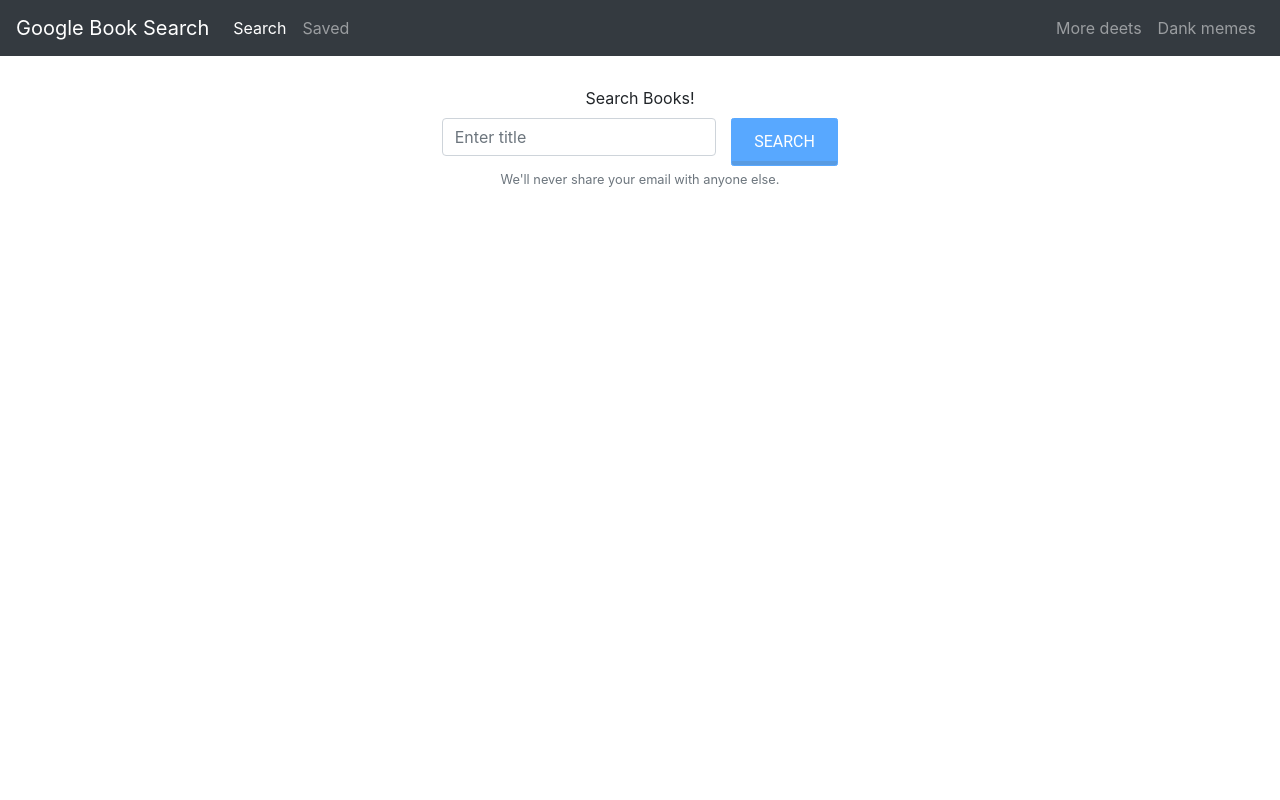
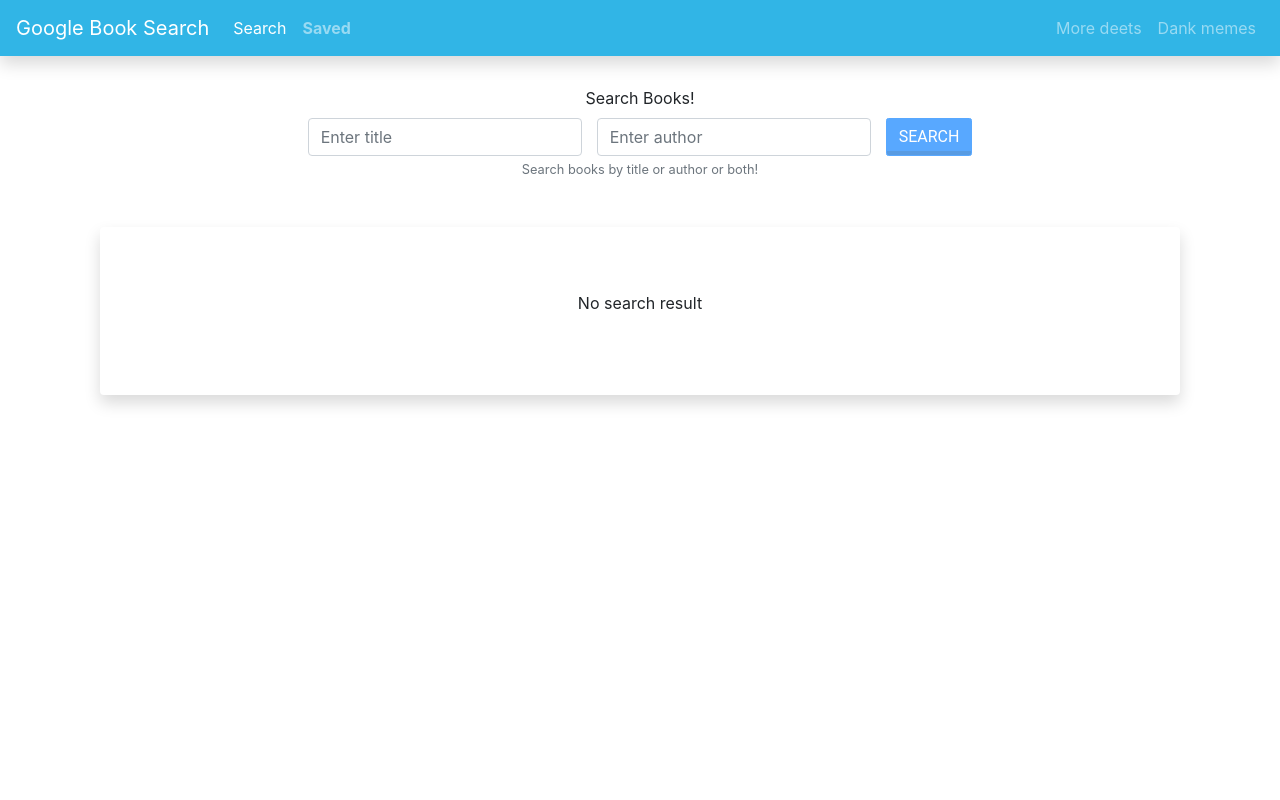
Before and after one commit to schoe14/Google-Books-Search, a React (Create React App) app in the folder client/: page / in a window 1280 px wide. Shown: the top 800 px of the page. Built offline with nearby package versions, Linux system fonts and the light colour scheme.

Commit message:
Add author search function, format navbar and modify the function to render results

```diff
--- a/client/src/components/Navigation/index.js
+++ b/client/src/components/Navigation/index.js
@@ -11,8 +11,7 @@
   }, [path]);
 
   return (
-    <Navbar collapseOnSelect expand="lg" bg="dark" variant="dark" style={{ position: "sticky",
-      width: "100%" }}>
+    <Navbar collapseOnSelect expand="lg" sticky="top" className="shadow bg-white" bg="dark" variant="dark">
       <Navbar.Brand href="/" onClick={() => setPath("/")}>Google Book Search</Navbar.Brand>
       <Navbar.Toggle aria-controls="responsive-navbar-nav" />
       <Navbar.Collapse id="responsive-navbar-nav">
@@ -20,12 +19,12 @@
           <Nav.Link href="/search" onClick={() => setPath("/search")} className={
             window.location.pathname === "/" || window.location.pathname === "/search"
               ? "nav-link active"
-              : "nav-link"
+              : "nav-link inactive"
           }>Search</Nav.Link>
           <Nav.Link href="/saved" onClick={() => setPath("/saved")} className={
             window.location.pathname === "/saved"
               ? "nav-link active"
-              : "nav-link"
+              : "nav-link inactive"
           }>Saved</Nav.Link>
           {/* <NavDropdown title="Dropdown" id="collasible-nav-dropdown">
             <NavDropdown.Item href="#action/3.1">Action</NavDropdown.Item>
@@ -40,7 +39,7 @@
           <Nav.Link eventKey={2} href="#memes">Dank memes</Nav.Link>
         </Nav>
       </Navbar.Collapse>
-    </Navbar>
+    </Navbar >
   )
 }
 
--- a/client/src/components/Navigation/style.css
+++ b/client/src/components/Navigation/style.css
@@ -1,4 +1,14 @@
-.navbar {
-    position: sticky;
-    width: 100%;
+.navbar,
+.navbar-default {
+    background-color: #31b5e6 !important;
 }
+
+.nav-link:hover{
+    color: #fff !important;
+    text-decoration: none;
+}
+
+.inactive {
+    /* color: #d3d3d3 !important; */
+    font-weight: 700 !important;
+}
--- a/client/src/components/SearchResults/index.js
+++ b/client/src/components/SearchResults/index.js
@@ -1,11 +1,13 @@
 import React, { useState, useEffect } from "react";
 // import { Link } from "react-router-dom";
-import { Container, Card, Row, Col } from "react-bootstrap";
+import { Container, Card, Row, Col, Jumbotron } from "react-bootstrap";
 import API from "../../utils/API";
+import "./style.css";
 
 function SearchResults({ searches }) {
-    // useEffect(() => {
-    // }, [])
+
+    useEffect(() => {
+    }, [])
 
     function handleBtnClick(event) {
         event.preventDefault();
@@ -52,6 +54,7 @@
                 if (res.status === 200) {
                     const btnClicked = document.getElementById(id);
                     btnClicked.value = "V";
+                    btnClicked.setAttribute("disabled", "disabled")
                 }
             })
             .catch(err => console.log(err));;
@@ -60,38 +63,46 @@
     return (
 
         <Container style={{ minHeight: "50vh" }}>
-            {searches ? (searches.map((search, index) => {
-                console.log(searches)
+            {searches.length > 0 ? (searches.map((search, index) => {
                 console.log(search)
 
                 return (
-                    <div key={`${search.title}-${index}`}>
-                        <Row id="title-row" style={{ marginTop: "50px", textAlign: "center" }}>
-                            <Col>
-                                <Card.Title>{search.title}</Card.Title>
-                                <Card.Subtitle className="text-muted">by {search.authors.toString()}</Card.Subtitle>
+                    <div className="mt-5" key={`${search.title}-${index}`} id="book-info">
+                        <Row id="title-row" style={{ textAlign: "center" }}>
+                            <Col id="title-col" className="p-0">
+                                <Card className="p-2">
+                                    <Card.Title>{search.title}</Card.Title>
+                                    <Card.Subtitle className="text-muted">by {search.authors.toString()}</Card.Subtitle>
+                                </Card>
                             </Col>
                         </Row>
-                        <Row id="content-row" style={{}}>
-                            <Col md={3}>
+                        <Row id="content-row" className="p-4 shadow bg-white rounded" style={{}}>
+                            <Col md={3} id="image-col">
                                 <Row className="justify-content-center p-2" style={{}}>
-                                    <img className="img-fluid rounded mb-md-0" src={search.imageLinks.thumbnail} alt="" />
+                                    <img className="img-fluid rounded mb-md-0 w-100" src={search.imageLinks.thumbnail ?
+                                        search.imageLinks.thumbnail : "https://placehold.it/200x200"} alt="" style={{ maxWidth: "200px" }} />
                                 </Row>
                                 <Row className="justify-content-center p-2" style={{}}>
                                     <a className="btn btn-primary" href={search.infoLink} target="blank">Link</a>
                                     <input type="button" className="btn btn-primary" id={index} onClick={handleBtnClick} value="Save"></input>
                                 </Row>
                             </Col>
-                            <Col md={9} id="description">
-                                {/* <h5>{search.title}</h5> */}
-                                {/* <Card.Subtitle className="mb-2 text-muted">by {search.authors.toString()}</Card.Subtitle> */}
-                                <p className="detail">{search.description}</p>
-
+                            <Col md={9} id="description-col">
+                                {search.description ? <div className="detail">{search.description}</div> :
+                                    <div style={{ textAlign: "center" }}>No Description Available</div>}
                             </Col>
                         </Row>
                     </div>
                 )
-            })) : (<Row>Nothing to display</Row>)
+            })) : (
+                    <Jumbotron fluid className="mt-5 shadow bg-white rounded" id="no-content">
+                        <Container style={{ textAlign: "center" }}>
+                            <p>
+                                No search result
+                            </p>
+                        </Container>
+                    </Jumbotron>
+                )
             }
         </Container>
     )
--- /dev/null
+++ b/client/src/components/SearchResults/style.css
@@ -0,0 +1,5 @@
+@media all and (max-width:768px) {
+    .detail {
+        text-align: center;
+    }
+}
--- a/client/src/pages/Search.js
+++ b/client/src/pages/Search.js
@@ -8,26 +8,20 @@
 
 function Search() {
     // Setting our component's initial state
-    const [formObject, setFormObject] = useState({});
+    const [formObject, setFormObject] = useState({
+        title: "",
+        author: ""
+    });
     const [searches, setSearches] = useState([]);
+    const [query, setQuery] = useState();
 
     // // Load all books and store them with setBooks
-    // useEffect(() => {
-    // }, [])
-
-    // // Loads all books and sets them to books
-    // function loadBooks() {
-    //     API.getBooks()
-    //         .then(res =>
-    //             setBooks(res.data)
-    //         )
-    //         .catch(err => console.log(err));
-    // };
+    useEffect(() => {
+    }, [])
 
     // Handles updating component state when the user types into the input field
     function handleInputChange(event) {
         const { name, value } = event.target;
-        console.log(name + " and " + value);
         setFormObject({ ...formObject, [name]: value });
     };
 
@@ -35,34 +29,38 @@
     // Then reload books from the database
     function handleFormSubmit(event) {
         event.preventDefault();
-        if (formObject.title) {
+        if (formObject.title || formObject.author) {
 
-            // console.log(formObject);
+            console.log(formObject);
 
-            // API.searchBook(formObject.title)
+            API.searchBook(formObject.title, formObject.author)
+                // .then(res => {
+                //     res.data.items.map(item => {
+                //         console.log(item.volumeInfo)
+                //         console.log(searches)
+                //         setSearches(searches => searches.concat(item.volumeInfo));
+                //     })
+                // })
+                // .then(() => {
+                    setFormObject({ title: "", author: "" });
+                // })
+                // .catch(err => console.log(err));
+
+            // fake.getFakeBooks
             //     .then(res => {
-            //         res.data.items.map(item => {
-            //             console.log(item.volumeInfo)
-            //             console.log(searches)
+            //         setSearches([]);
+            //         res.items.map(item => {
+            //             console.log(item.volumeInfo);
             //             setSearches(searches => searches.concat(item.volumeInfo));
-            //         })
-            //         // setSearches(res.data.items[0].volumeInfo);
+            //             // setSearches(searches => searches.concat({
+            //             //     title: item.volumeInfo.title, authors: item.volumeInfo.authors, thumbnail: item.volumeInfo.imageLinks.thumbnail, description: item.searchInfo.description,
+            //             //     infoLink: item.volumeInfo.infoLink
+            //             // }))
+            //         });
             //     })
-            //     .catch(err => console.log(err));
-
-            fake.getFakeBooks
-                .then(res => {
-                    res.items.map(item => {
-                        console.log(item.volumeInfo);
-                        setSearches(searches => searches.concat(item.volumeInfo));
-                        // setSearches(searches => searches.concat({
-                        //     title: item.volumeInfo.title, authors: item.volumeInfo.authors, thumbnail: item.volumeInfo.imageLinks.thumbnail, description: item.searchInfo.description,
-                        //     infoLink: item.volumeInfo.infoLink
-                        // }))
-                        localStorage.setItem("searches", JSON.stringify(searches));
-
-                    })
-                })
+            //     .then(() => {
+            //         setFormObject({title: ""});
+            //     })
 
         }
     };
@@ -74,14 +72,17 @@
                     <Form.Label>Search Books!</Form.Label>
                     <Row className="justify-content-center">
                         <Col md="auto" sm="auto" xs="auto" className="inputCol" style={{ paddingRight: "0" }}>
-                            <Form.Control onChange={handleInputChange} name="title" type="text" placeholder="Enter title" />
+                            <Form.Control value={formObject.title} onChange={handleInputChange} name="title" type="text" placeholder="Enter title" />
+                        </Col>
+                        <Col md="auto" sm="auto" xs="auto" className="inputCol" style={{ paddingRight: "0" }}>
+                            <Form.Control value={formObject.author} onChange={handleInputChange} name="author" type="text" placeholder="Enter author" />
                         </Col>
                         <Col md="auto" sm="auto" xs="auto" className="btnCol" style={{}}>
-                            <Button onClick={handleFormSubmit} disabled={!(formObject.title)} variant="primary" type="submit" className="searchBtn" style={{}}>Search</Button>
+                            <Button onClick={handleFormSubmit} disabled={!(formObject.title) && !(formObject.author)} variant="primary" type="submit" className="searchBtn" style={{}}>Search</Button>
                         </Col>
                     </Row>
                     <Form.Text className="text-muted">
-                        We'll never share your email with anyone else.
+                        Search books by title or author or both!
                     </Form.Text>
                 </Form.Group>
             </Form>
--- a/client/src/pages/style.css
+++ b/client/src/pages/style.css
@@ -1,6 +1,6 @@
 .searchBtn {
     display: inline-block;
-    padding: 0.7em 1.4em;
+    /* padding: 0.7em 1.4em; */
     /* margin: 0 0.3em 0.3em 0; */
     border-radius: 0.15em;
     box-sizing: border-box;
@@ -24,7 +24,11 @@
     box-shadow: none !important;
 }
 
-@media all and (max-width:30em) {
+.btn:disabled {
+    pointer-events: none;
+}
+
+@media all and (max-width:22em) {
     .inputCol, .btnCol {
         display: block;
         margin: 0.2em auto;
```
Also changed, not shown: client/src/utils/API.js (+11 -3 lines).
